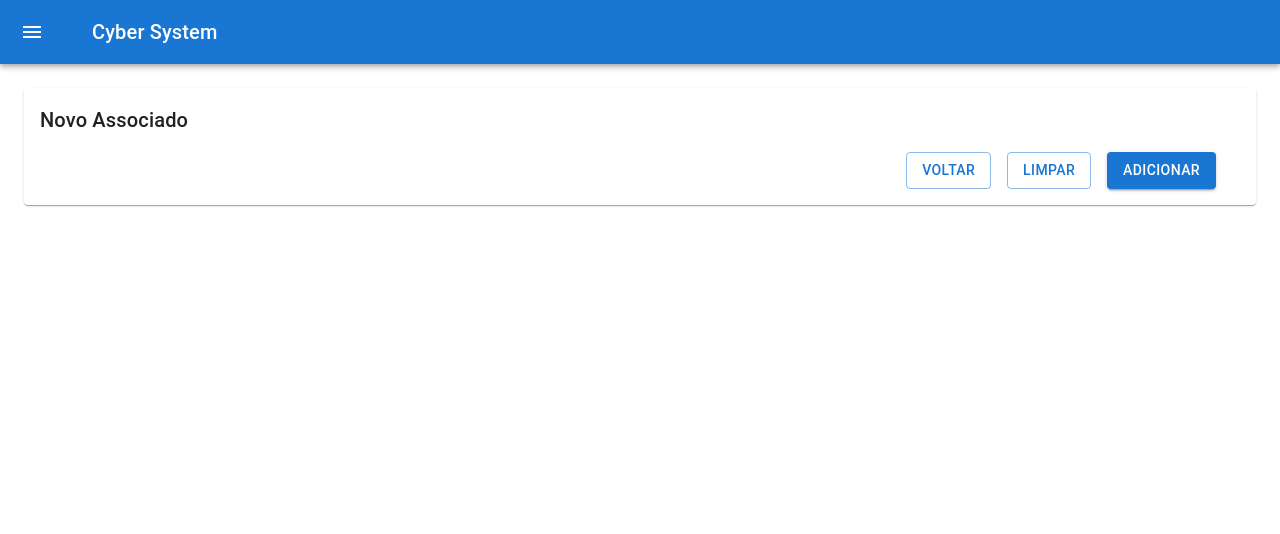
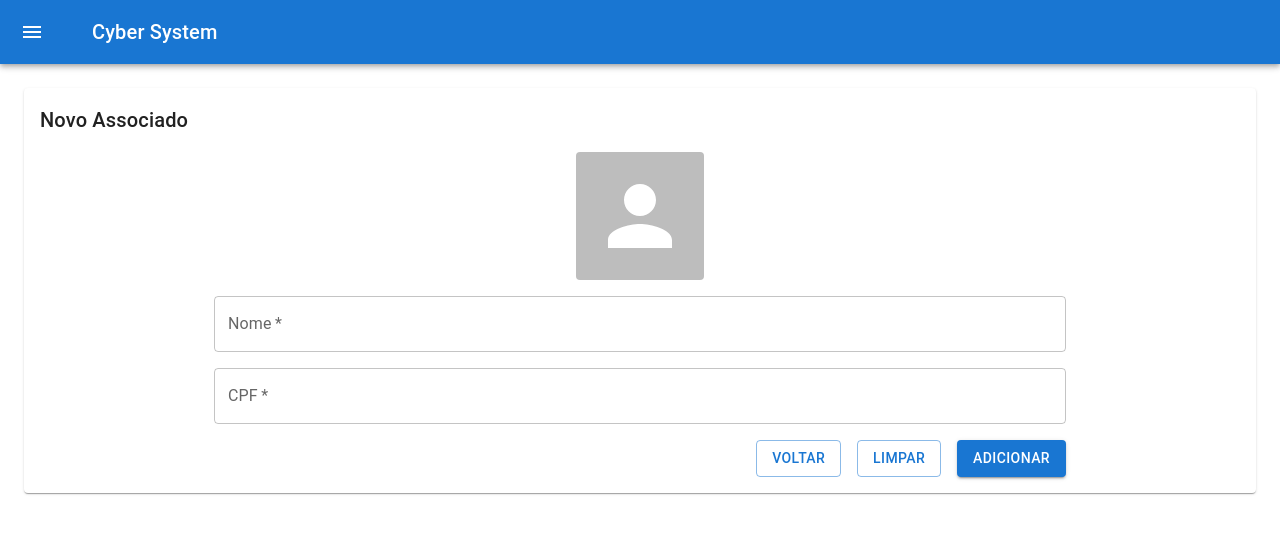
Before and after one commit to thiagodebugs/cyber-system, a Next.js app: page /add in a window 1280 px wide. Shown: the top 534 px of the page. Built offline with nearby package versions, Linux system fonts and the light colour scheme.

Commit message:
Update add page

```diff
--- a/src/app/add/page.jsx
+++ b/src/app/add/page.jsx
@@ -1,6 +1,6 @@
 "use client";
 
-import { Navbar } from "@/components";
+import { AvatarUpload, Navbar } from "@/components";
 import {
   Toolbar,
   Typography,
@@ -8,13 +8,26 @@ import {
   Stack,
   Button,
   Container,
+  Box,
+  TextField,
 } from "@mui/material";
+import { useState } from "react";
 
 export default function Add() {
+  const [values, setValues] = useState({ name: "", document: "" });
+
+  const handleChange = (event) => {
+    setValues({
+      ...values,
+      [event.target.name]: event.target.value.toUpperCase(),
+    });
+  };
+
   const handleSubmit = (event) => {
     event.preventDefault();
     console.log("submit");
   };
+
   return (
     <>
       <Navbar option="add">
@@ -29,7 +42,32 @@ export default function Add() {
               Novo Associado
             </Typography>
           </Toolbar>
-          <Container component="form" onSubmit={handleSubmit}>
+          <Container component="form" maxWidth="md" onSubmit={handleSubmit}>
+            <Stack spacing={2}>
+              <Stack
+                direction="column"
+                justifyContent="center"
+                alignItems="center"
+                spacing={2}
+              >
+                <AvatarUpload />
+                <TextField
+                  label="Nome"
+                  name="name"
+                  fullWidth
+                  required
+                  value={values.name}
+                  onChange={handleChange}
+                />
+                <TextField
+                  label="CPF"
+                  name="document"
+                  fullWidth
+                  required
+                  value={values.document}
+                  onChange={handleChange}
+                />
+              </Stack>
               <Stack direction="row" spacing={2} justifyContent="flex-end">
                 <Button variant="outlined">Voltar</Button>
                 <Button variant="outlined">Limpar</Button>
@@ -37,6 +75,7 @@ export default function Add() {
                   Adicionar
                 </Button>
               </Stack>
+            </Stack>
           </Container>
         </Paper>
       </Navbar>
```
Lines whose indentation alone changed are shown as unchanged.
